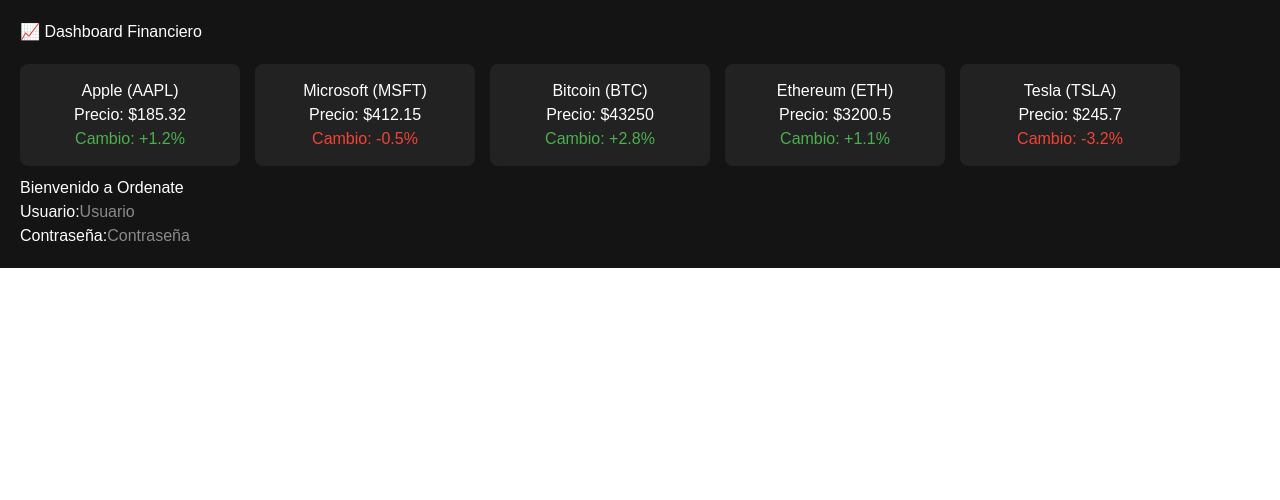
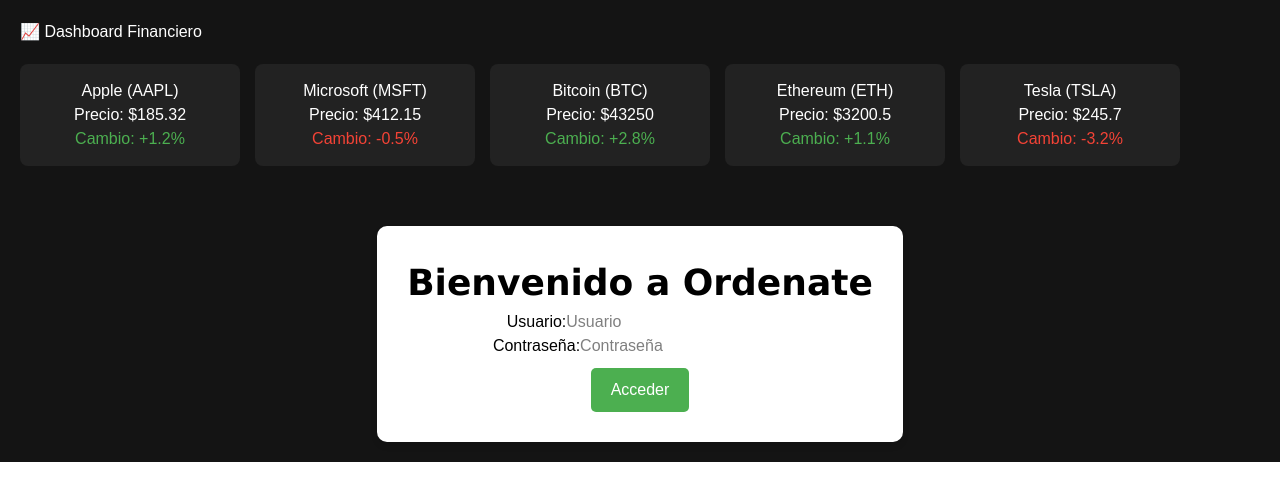
Before and after one commit to javigarrido22/gdp1, a Next.js app: page / in a window 1280 px wide. Shown: the top 500 px of the page. Built offline with nearby package versions, Linux system fonts and the light colour scheme.

Commit message:
Actualizar formulario de login con estilos

```diff
--- a/app/page.tsx
+++ b/app/page.tsx
@@ -36,28 +36,58 @@
         ))}
       </div>
 
-      <div className="login-box">
-        <h2>Bienvenido a Ordenate</h2>
+      <div style={{
+        display: 'flex',
+        justifyContent: 'center',
+        alignItems: 'center',
+        marginTop: '50px'
+      }}>
+        <div className="login-box" style={{
+          textAlign: 'center',
+          padding: '30px',
+          backgroundColor: 'white',
+          borderRadius: '10px',
+          boxShadow: '0 4px 6px rgba(0,0,0,0.1)'
+        }}>
+          <h2 style={{ color: 'black', fontSize: '36px', fontFamily: 'Verdana, sans-serif', fontWeight: 'bold' }}>Bienvenido a Ordenate</h2>
           <form onSubmit={manejarEnvio}>
             <div className="form-group">
-            <label>Usuario:</label>
+              <label style={{ color: 'black' }}>Usuario:</label>
               <input
                 type="text"
                 placeholder="Usuario"
                 value={usuario}
                 onChange={(e) => setUsuario(e.target.value)}
+                style={{ color: 'black' }}
               />
             </div>
             <div className="form-group">
-            <label>Contraseña:</label>
+              <label style={{ color: 'black' }}>Contraseña:</label>
               <input
                 type="password"
                 placeholder="Contraseña"
                 value={contraseña}
                 onChange={(e) => setContraseña(e.target.value)}
+                style={{ color: 'black' }}
               />
             </div>
+            <button
+              type="submit"
+              style={{
+                padding: '10px 20px',
+                backgroundColor: '#4CAF50',
+                color: 'white',
+                border: 'none',
+                borderRadius: '5px',
+                cursor: 'pointer',
+                fontSize: '16px',
+                marginTop: '10px'
+              }}
+            >
+              Acceder
+            </button>
           </form>
+        </div>
       </div>
     </div>
   );
```
Lines whose indentation alone changed are shown as unchanged.
